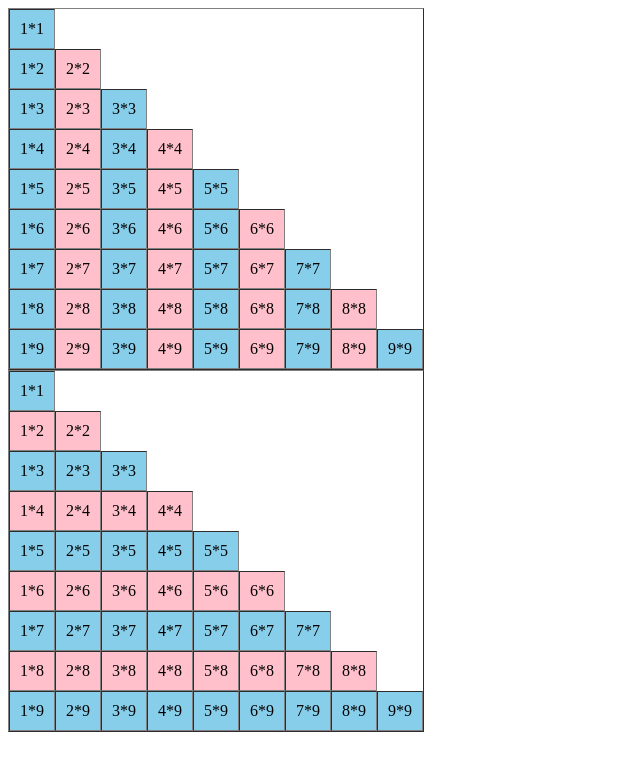
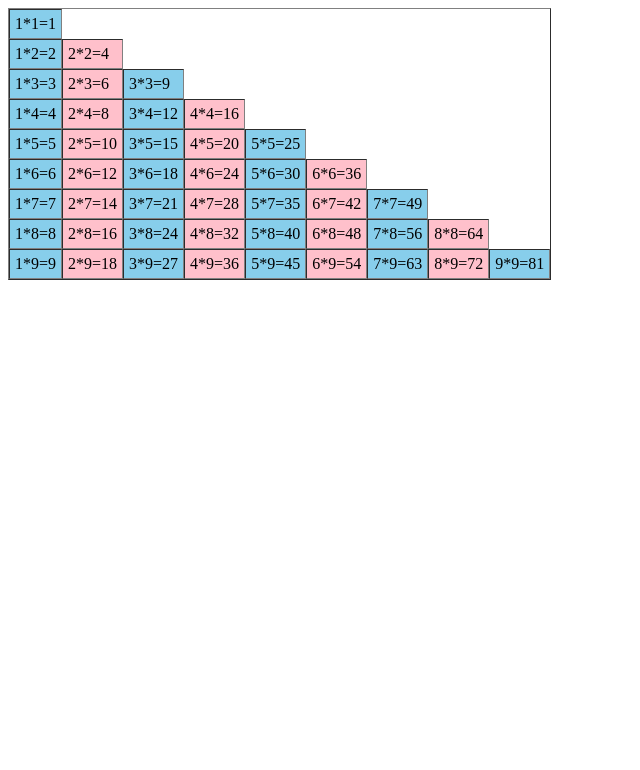
Before and after one commit to min70523/js-firstweek, a plain HTML site: page index.html in a window 1280 px wide. Shown: the whole page, without its empty margins (0-640 px from the left). Drawn offline with Linux system fonts and the light colour scheme.

Commit message:
'JS-table'

```diff
--- a/index.html
+++ b/index.html
@@ -4,35 +4,62 @@
 	<meta charset="UTF-8">
 	<title>Document</title>
 	<script>
-		document.write('<table border=1 cellspacing=0 cellpadding=10px>')
-		for(var i=1;i<=9;i++){
-			document.write('<tr>')
-			for(var j=1;j<=i;j++){
+		// document.write('<table border=1 cellspacing=0 cellpadding=10px>')
+		// for(var i=1;i<=9;i++){
+		// 	document.write('<tr>')
+		// 	for(var j=1;j<=i;j++){
+		// 		if(j%2==0){
+		// 			document.write('<td bgcolor=pink>'+j+'*'+i+'</td>')
+		// 		}else{
+		// 			document.write('<td bgcolor=skyblue>'+j+'*'+i+'</td>')
+		// 		}
+
+		// 	}
+		// 	document.write('</tr>')
+		// }
+		// document.write('</table>')
+
+		// document.write('<table border=1 cellspacing=0 cellpadding=10px>')
+		// for(var i=1;i<=9;i++){
+		// 	if(i%2==0){
+		// 		document.write('<tr bgcolor=pink>')
+		// 	}else{
+		// 		document.write('<tr bgcolor=skyblue>')
+		// 	}
+
+		// 	for(var j=1;j<=i;j++){
+		// 			document.write('<td>'+j+'*'+i+'</td>')
+		// 	}
+		// 	document.write('</tr>')
+		// }
+		// document.write('</table>')
+		//
+		//新方法，只输出一次，就可以实现表格
+		//
+		table(9,9);
+		function table(rows,cols){
+		var table='<table border=1 cellspacing=0 cellpadding=5px>';
+		var color;
+		for(i=1;i<=rows;i++){
+			if(i%2==0){
+				color='pink';
+			}else{
+				color='skyblue';
+			}
+			table+='<tr >';     //连接行
+			for(j=1;j<=i;j++){
 				if(j%2==0){
-					document.write('<td bgcolor=pink>'+j+'*'+i+'</td>')
-				}else{
-					document.write('<td bgcolor=skyblue>'+j+'*'+i+'</td>')
-				}
-
+				color='pink';
+			}else{
+				color='skyblue';
 			}
-			document.write('</tr>')
+				table+='<td bgcolor='+color+'>'+j+'*'+i+'='+(i*j)+'</td>';
+				//连接列
+			}
+			table+='</tr>'
 		}
-		document.write('</table>')
-
-		document.write('<table border=1 cellspacing=0 cellpadding=10px>')
-		for(var i=1;i<=9;i++){
-			if(i%2==0){
-				document.write('<tr bgcolor=pink>')
-			}else{
-				document.write('<tr bgcolor=skyblue>')
-			}
-
-			for(var j=1;j<=i;j++){
-					document.write('<td>'+j+'*'+i+'</td>')
-			}
-			document.write('</tr>')
+		document.write(table);
 		}
-		document.write('</table>')
 	</script>
 
 </head>
```
